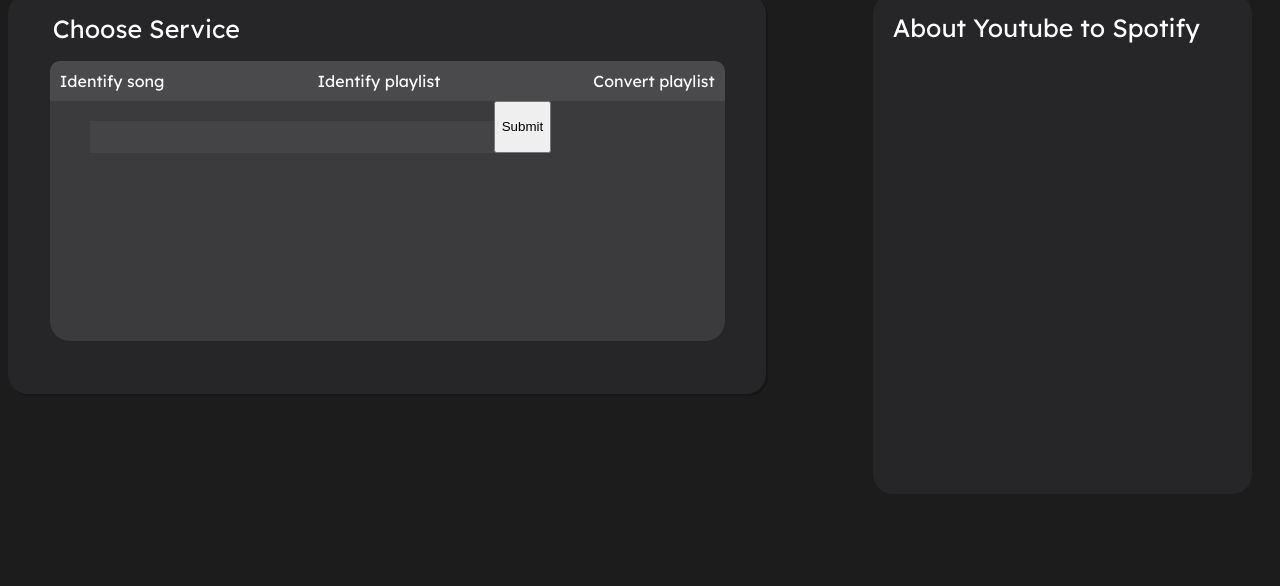
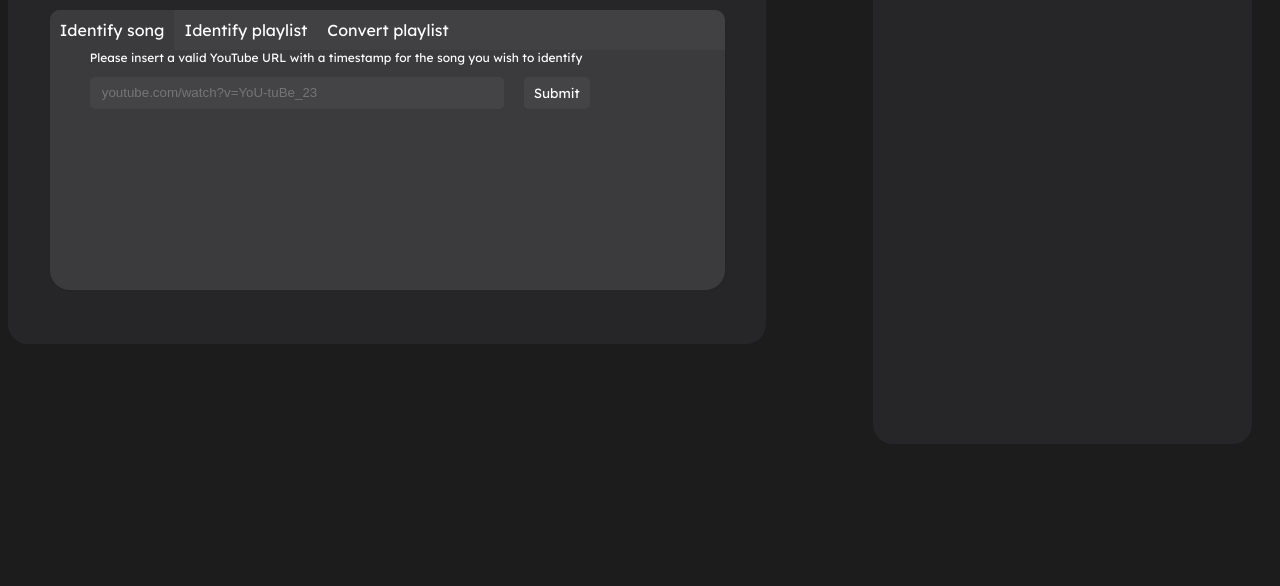
Before and after one commit to jenslars/webbtjansterht2023, a plain HTML site: page static/views/index.html in a window 1280 px wide. Shown: the part 214-800 px from the top of the page. Drawn offline with Linux system fonts and the light colour scheme; files that its build step writes are made by us from their sources; files whose address does not match are found by name.

Commit message:
Implemented toggle function

```diff
--- a/scripts/urlPostScript.js
+++ b/scripts/urlPostScript.js
@@ -1,10 +1,12 @@
 document.getElementById("URLinput").addEventListener("change", function() {
     var inputValue = this.value;
     var errorMessage = document.getElementById("error-message")
+    var submitButton = document.getElementById("URLsubmit-btn")
 
     if (validateYouTubeUrl(inputValue)) {
         console.log("Valid YouTube URL");
-        errorMessage.innerText = "Valid YouTube URL";
+        submitButton.classList.add("active");
+        errorMessage.innerText = "";
     } else {
         console.log("Invalid YouTube URL");
         errorMessage.innerText = "Invalid YouTube URL";
@@ -20,3 +22,42 @@
     }
     return false;
 }
+
+function toggleFeature(id) {
+    var identifySongLink = document.getElementById("featureNavIdSong");
+    var identifySongContainer = document.getElementById("identifySongContainer");
+
+    var identifyPlaylistLink = document.getElementById("featureNavIdPlaylist");
+    var identifyPlaylistContainer = document.getElementById("identifyPlaylistContainer");
+
+    var convertPlaylistLink = document.getElementById("featureNavConvertPlaylist");
+    var convertPlaylistContainer = document.getElementById("convertPlaylistContainer");
+
+    if (id == "featureNavIdSong"){
+        identifySongLink.classList.add("active")
+        identifySongContainer.classList.add("active")
+
+        identifyPlaylistLink.classList.remove("active")
+        identifyPlaylistContainer.classList.remove("active")
+        convertPlaylistLink.classList.remove("active")
+        convertPlaylistContainer.classList.remove("active")
+    }
+    else if (id == "featureNavIdPlaylist"){
+        identifyPlaylistLink.classList.add("active")
+        identifyPlaylistContainer.classList.add("active")
+
+        identifySongLink.classList.remove("active")
+        identifySongContainer.classList.remove("active")
+        convertPlaylistLink.classList.remove("active")
+        convertPlaylistContainer.classList.remove("active")
+    }
+    else if (id == "featureNavConvertPlaylist"){
+        convertPlaylistLink.classList.add("active")
+        convertPlaylistContainer.classList.add("active")
+
+        identifyPlaylistLink.classList.remove("active")
+        identifyPlaylistContainer.classList.remove("active")
+        identifySongLink.classList.remove("active")
+        identifySongContainer.classList.remove("active")
+    }
+}
--- a/static/styling/home.css
+++ b/static/styling/home.css
@@ -9,7 +9,7 @@
     justify-content: space-between;
 }
 
-#featureContainer{
+#serviceContainer{
     background-color: #262628;
     height: 400px;
     width: 60%;
@@ -17,10 +17,9 @@
     color: #ffffff;
     font-family: 'Lexend';
     margin-top: 20px;
-    box-shadow: 2px 2px #161616;
 }
 
-#featureContainerLabel{
+#serviceLabel{
     font-weight: 500;
     margin-left: 3%;
     padding-top: 1px;
@@ -28,17 +27,34 @@
 }
 
 #featureNav{
-    background-color: #4a4a4c;
+    background-color: #414144;
     display: flex;
-    padding: 10px;
     margin: auto;
-    justify-content: space-between;
     border-top-left-radius: 10px;
     border-top-right-radius: 10px;
 }
 
-#featureNav a.active{
-    background-color: #4a4a4c;
+#featureNavLinks{
+    display: flex;
+    width: 70%;
+}
+
+#featureNavLinks > div{
+    padding: 10px;
+    justify-content: space-between;
+}
+
+#featureNavLinks > div.active{
+    background-color: #3b3b3d;
+}
+
+#featureNavIdSong{
+    border-top-left-radius: 10px;
+    background-color: #414144;
+}
+
+#featureNavIdPlaylist{
+    background-color: #414144;
 }
 
 #descriptionContainer{
@@ -59,7 +75,7 @@
     font-size: 25px;
 }
 
-#identifySongContainer{
+#featureContainer{
     background-color: #3b3b3d;
     height: 70%;
     width: 89%;
@@ -68,15 +84,71 @@
     box-shadow: 2px 2px #252525;
 }
 
-.urlForm{
-    display: flex;
+.urlFormInputLabel p{
+    margin-left: 40px;
+    font-size: 12px;
+    margin-top: 0px;
 }
 
+
 #URLinput{
-    margin-top: 20px;
     background-color: #444447;
     border: none;
     height: 30px;
     width: 400px;
     margin-left: 40px;
+    border-radius: 5px;
+    color: #ffffff;
+    padding-left: 12px;
 }
+
+#URLinput:focus{
+    outline: 1px solid #368dff
+}
+
+.inputDiv{
+    display: flex;
+}
+
+#URLsubmit-btn{
+    margin-left: 20px;
+    border: none;
+    border-radius: 5px;
+    background-color: #444447;
+    color: #ffffff;
+    padding-left: 10px;
+    padding-right: 10px;
+    font-family: 'Lexend';
+}
+
+#URLsubmit-btn.active{
+    background-color: #368dff;
+    transition: 1s;
+}
+
+#error-message{
+    margin-left: 25%;
+    font-size: 12px;
+    color: #e73030;
+}
+
+#identifySongContainer.active, #identifyPlaylistContainer.active, #convertPlaylistContainer.active{
+    visibility: visible;
+    height: 85%;
+    width: 100%;
+    background-color: #3b3b3d;
+    border-bottom-right-radius: 20px;
+    border-bottom-left-radius: 20px;
+}
+
+#identifySongContainer{
+    visibility: hidden;
+}
+
+#identifyPlaylistContainer{
+    visibility: hidden;
+}
+
+#convertPlaylistContainer{
+    visibility:hidden ;
+}
--- a/static/styling/navbar.css
+++ b/static/styling/navbar.css
@@ -19,7 +19,7 @@
 }
 
 .logo img{
-    height: 200px;
+    height: 150px;
     margin-top: -40px;
     margin-bottom: -40px;
 }
@@ -34,7 +34,7 @@
 .links a{
     padding-right: 60px;
     color: #c8c8c8;
-    font-size: 30px;
+    font-size: 20px;
 }
 
 .links a:hover{
--- a/static/views/index.html
+++ b/static/views/index.html
@@ -25,19 +25,54 @@
                 </div>
             </nav>
             <div id="mainContent">
-                <div id="featureContainer">
-                    <div id="featureContainerLabel"><h1 id="featureContainerLabel">Choose Service</h1></div>
-                    <div id="identifySongContainer">
-                        <nav id="featureNav">
-                            <a class="active">Identify song</a>
-                            <a>Identify playlist</a>
-                            <a>Convert playlist</a>
-                        </nav>
-                        <form class="urlForm">
-                            <input type="text" id="URLinput">
-                            <p id="error-message"></p>
-                            <input type="submit" id="URLsubmit" value="Submit">
-                        </form>
+                <div id="serviceContainer">
+                    <div id="serviceContainerLabel"><h1 id="serviceLabel">Choose Service</h1></div>
+                    <div id="featureContainer">
+                        <div id="featureNav">
+                            <div id="featureNavLinks">
+                                <div id="featureNavIdSong" class="active"><a onclick="toggleFeature('featureNavIdSong')">Identify song</a></div>
+                            <div id="featureNavIdPlaylist"><a onclick="toggleFeature('featureNavIdPlaylist')">Identify playlist</a></div>
+                            <div id="featureNavConvertPlaylist"><a onclick="toggleFeature('featureNavConvertPlaylist')">Convert playlist</a></div>
+                            </div>
+                        </div>
+                        <div class="formContainer">
+                            <div id="identifySongContainer" class="active">
+                                    <form class="urlForm">
+                                        <div class="urlFormInputLabel">
+                                            <p>Please insert a valid YouTube URL with a timestamp for the song you wish to identify</p>
+                                        </div>
+                                        <div class="inputDiv">
+                                            <input type="text" id="URLinput" placeholder="youtube.com/watch?v=YoU-tuBe_23">
+                                            <input type="submit" id="URLsubmit-btn" value="Submit">
+                                        </div>
+                                        <p id="error-message"></p>
+                                    </form>
+                            </div>
+                            <div id="identifyPlaylistContainer">
+                                <form class="urlForm">
+                                    <div class="urlFormInputLabel">
+                                        <p>Please insert a valid YouTube URL for a video to identify all songs</p>
+                                    </div>
+                                    <div class="inputDiv">
+                                        <input type="text" id="URLinput" placeholder="youtube.com/watch?v=YoU-tuBe_23">
+                                        <input type="submit" id="URLsubmit-btn" value="Submit">
+                                    </div>
+                                    <p id="error-message"></p>
+                                </form>
+                            </div>
+                            <div id="convertPlaylistContainer">
+                                <form class="urlForm">
+                                    <div class="urlFormInputLabel">
+                                        <p>Please insert a valid YouTube URL for a playlist in order to convert it</p>
+                                    </div>
+                                    <div class="inputDiv">
+                                        <input type="text" id="URLinput" placeholder="youtube.com/watch?v=YoU-tuBe_23">
+                                        <input type="submit" id="URLsubmit-btn" value="Submit">
+                                    </div>
+                                    <p id="error-message"></p>
+                                </form>
+                            </div>
+                        </div>
                     </div>
                 </div>
                 <div id="descriptionContainer">
```
